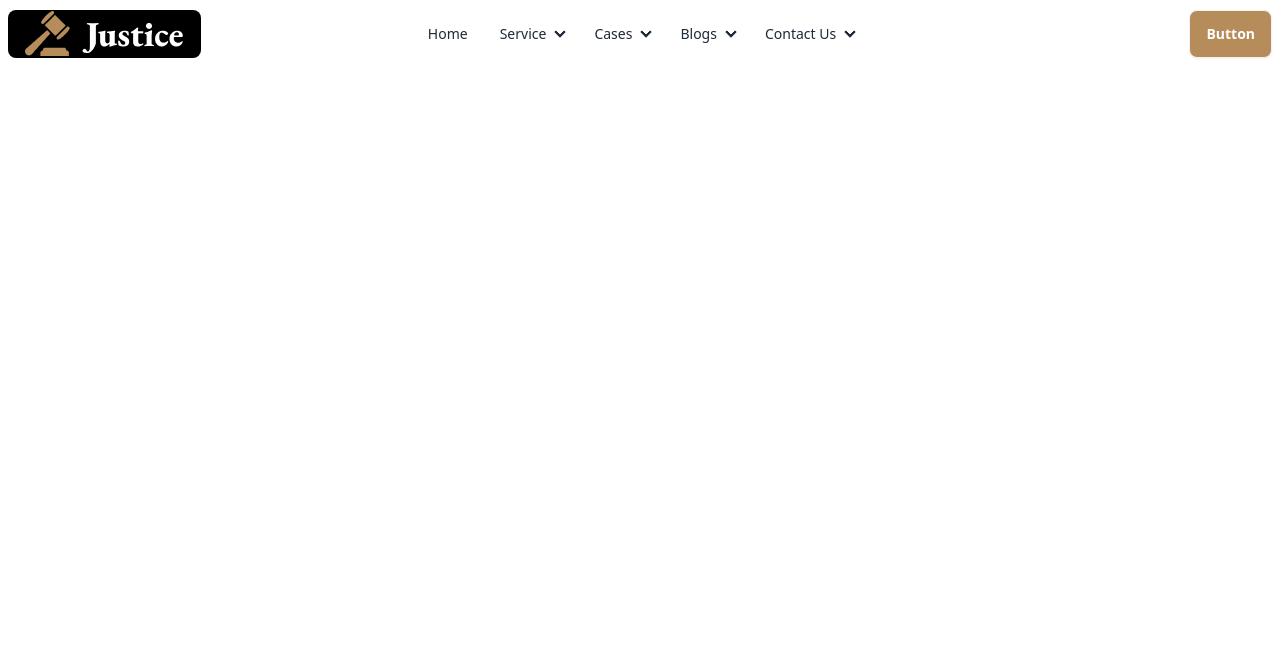
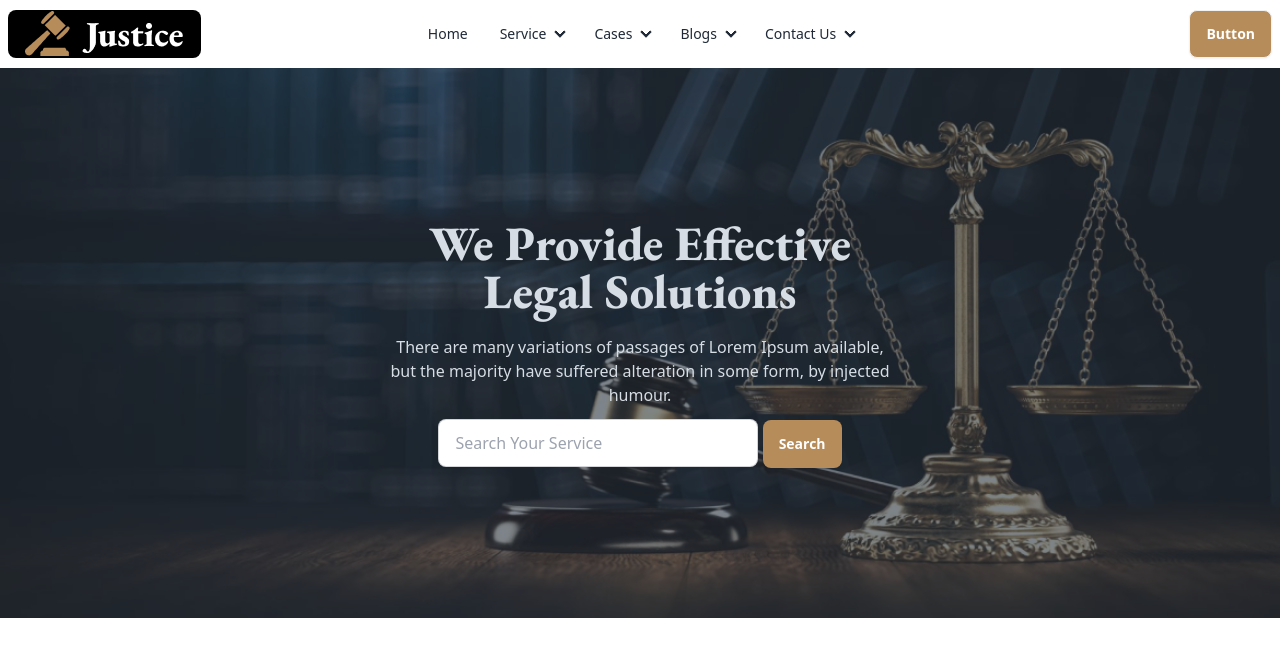
Before and after one commit to Mosharof-Hossen/Legal-Justice, a plain HTML site: page index.html in a window 1280 px wide. Drawn offline with nearby package versions, Linux system fonts and the light colour scheme.

Commit message:
banner done

```diff
--- a/index.html
+++ b/index.html
@@ -132,6 +132,22 @@
                 <a class="btn bg-primary-c-color text-white">Button</a>
             </div>
         </div>
+
+        <!-- Banner section -->
+        <section>
+            <div class="hero h-[550px] bg-no-repeat bg-center bg-cover"
+                style="background-image: url(./images/banner.png);">
+                <div class="hero-overlay bg-opacity-60"></div>
+                <div class="hero-content text-center text-neutral-content">
+                    <div class="max-w-lg space-y-3">
+                        <h1 class="font-garamond mb-5 text-5xl font-extrabold">We Provide Effective Legal Solutions</h1>
+                        <p class="mb-5">There are many variations of passages of Lorem Ipsum available, but the majority have suffered alteration in some form, by injected humour.</p>
+                        <input type="text" placeholder="Search Your Service" class=" input input-bordered w-full max-w-xs" />
+                        <button class="btn bg-primary-c-color border-none text-white">Search</button>
+                    </div>
+                </div>
+            </div>
+        </section>
     </header>
 
     <main>
```
